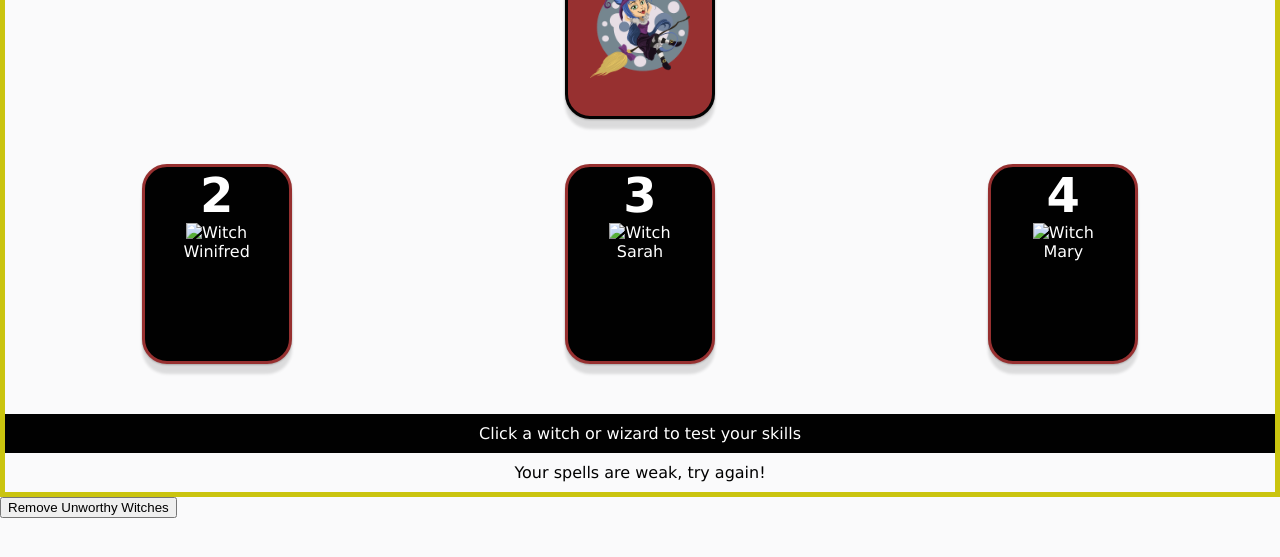
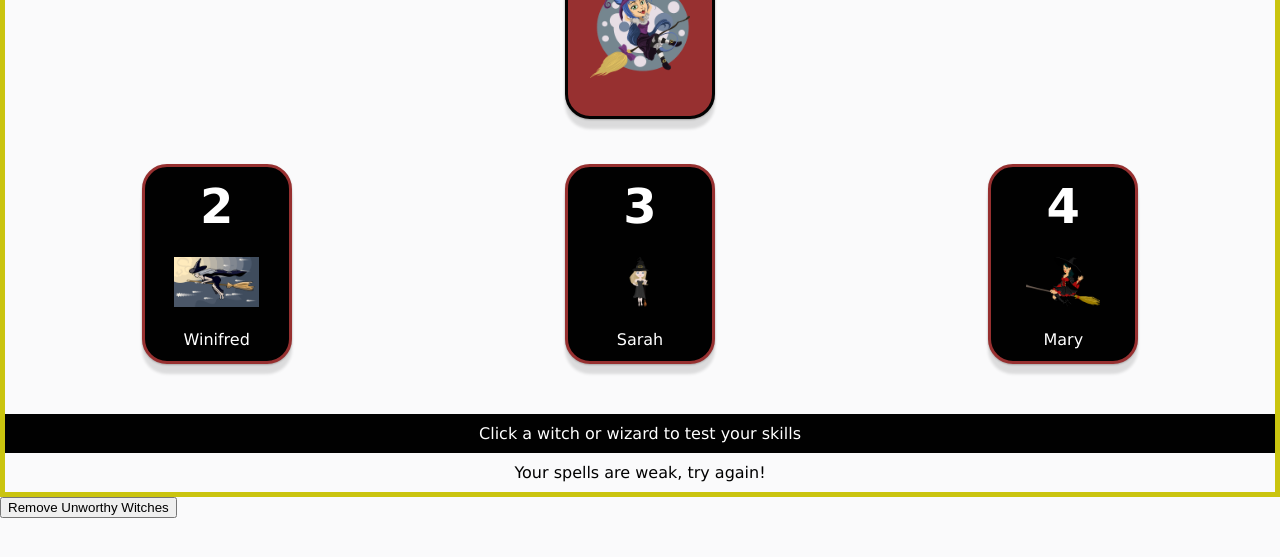
Before and after one commit to amanda-short/mod1-web-goblin-fighter, a plain HTML site: page index.html in a window 1280 px wide. Shown: the part 207-764 px from the top of the page. Drawn offline with Linux system fonts and the light colour scheme.

Commit message:
all but new player image functional

```diff
--- a/app.js
+++ b/app.js
@@ -24,17 +24,17 @@ let defeated = 0;
 let witches = [
     {
         name: 'Winifred',
-        type: 'Witch',
+        type: 'witch2',
         hp: 2,
     },
     {
         name: 'Sarah',
-        type: 'Witch',
+        type: 'witch3',
         hp: 3,
     },
     {
         name: 'Mary',
-        type: 'Witch',
+        type: 'witch4',
         hp: 4,
     },
 ];
@@ -107,7 +107,7 @@ function displayScoreboard() {
 function displayPlayer() {
     playerHP.textContent = Math.max(0, player.hp);
     if (player.hp < 1) {
-        playerImage.src = '/assets/dead.png';
+        playerImage.src = './assets/dead.png';
     } else {
         playerImage.src = './assets/player.png';
     }
--- a/render-utils.js
+++ b/render-utils.js
@@ -9,9 +9,9 @@ export function renderWitch(witch) {
     const image = document.createElement('img');
     image.alt = witch.type;
     if (witch.hp < 1) {
-        image.src = `./assets/witch2.png`;
+        image.src = `./assets/flames.png`;
     } else {
-        image.src = `./assets/${witch}.png`;
+        image.src = `./assets/${witch.type}.png`;
     }
 
     const name = document.createElement('span');
--- a/styles/witch.css
+++ b/styles/witch.css
@@ -25,14 +25,19 @@
     justify-self: center;
 }
 
+/* .witch-section {
+
+} */
+
 .witch {
     height: 100px;
     width: 100px;
     background-color: #010101;
-    display: flex;
-    flex-direction: column;
+    display:flex;
+    flex-direction:column;
     align-items: center;
     justify-self: center;
+    justify-content: space-around;
     width: 150px;
     height: 200px;
     border: 3px solid rgb(151, 48, 48);
@@ -43,6 +48,11 @@
     color: white;
 }
 
+.witch img {
+    max-width: 125px;
+    max-height: 50px;
+
+}
 
 .result {
     display:grid;
```
Also changed, not shown: assets/flames.png (added).
